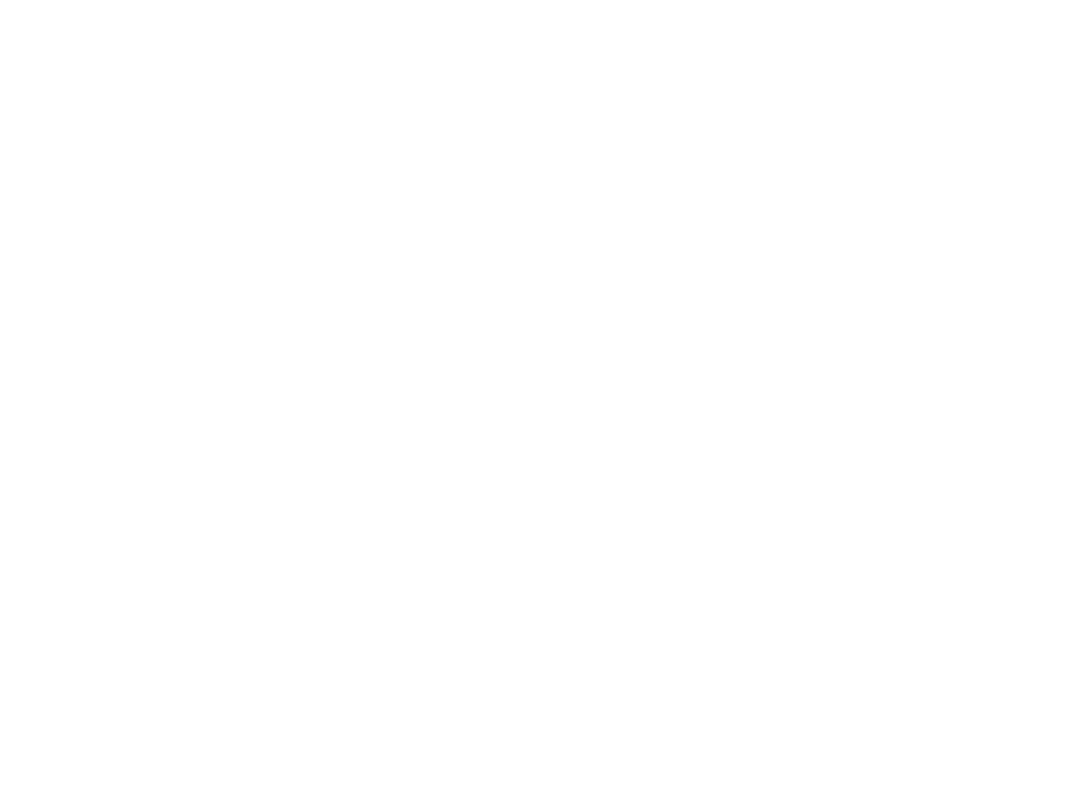
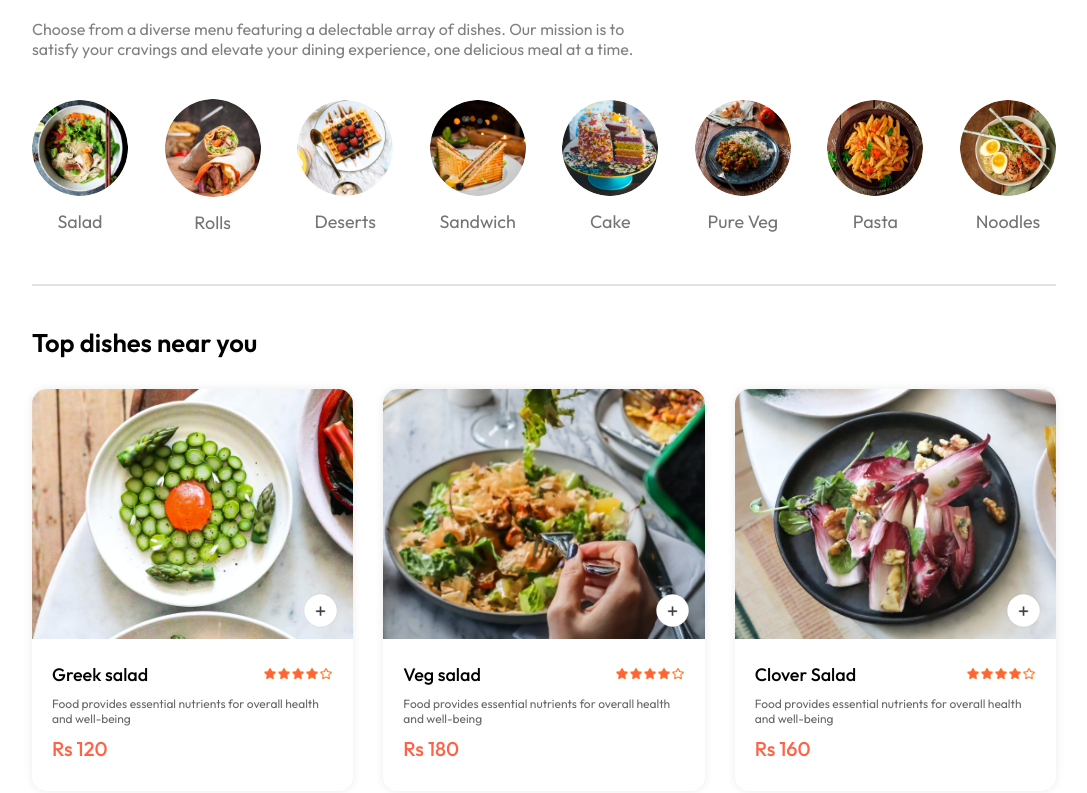
Before and after one commit to isujitkr/hungryhive, a React (Vite) app in the folder frontend/: page / in a window 1280 px wide. Shown: the part 618-1411 px from the top of the page, without its empty margins (96-1183 px from the left). Before the commit the page ends 800 px from the top, so only its background shows below. Built offline with nearby package versions, Linux system fonts and the light colour scheme.

Commit message:
explore menu and food display added

```diff
--- /dev/null
+++ b/frontend/src/components/ExploreMenu/ExploreMenu.css
@@ -0,0 +1,56 @@
+.explore-menu{
+    display: flex;
+    flex-direction: column;
+    gap: 20px;
+}
+
+.explore-menu h1{
+    color: #262626;
+    font-weight: 500;
+}
+
+.explore-menu-text{
+    max-width: 60%;
+    color: #808080;
+}
+
+.explore-menu-list{
+    display: flex;
+    justify-content: space-between;
+    align-items: center;
+    gap: 30px;
+    text-align: center;
+    margin: 20px 0px;
+    overflow-x: scroll;
+}
+
+.explore-menu-list::-webkit-scrollbar{
+    display: none;
+}
+
+.explore-menu-list-item img{
+    width: 7.5vw;
+    min-width: 80px;
+    cursor: pointer;
+    border-radius: 50%;
+    transition: 0.2s;
+}
+
+.explore-menu-list-item p{
+    margin-top: 10px;
+    color: #747474;
+    font-size: max(1.4vw, 16px);
+    cursor: pointer;
+}
+
+.explore-menu hr{
+    margin: 10px 0px;
+    height: 2px;
+    background-color: #e2e2e2;
+    border: none;
+}
+
+.explore-menu-list-item .active{
+    border: 4px solid tomato;
+    padding: 2px;
+}
--- /dev/null
+++ b/frontend/src/components/ExploreMenu/ExploreMenu.jsx
@@ -0,0 +1,25 @@
+import React from 'react';
+import './ExploreMenu.css';
+import { menu_list } from '../../assets/assets';
+
+const ExploreMenu = ({category,setCategory}) => {
+  return (
+      <div className='explore-menu' id='explore-menu'>
+          <h1>Explore our menu</h1>
+          <p className='explore-menu-text'>Choose from a diverse menu featuring a delectable array of dishes. Our mission is to satisfy your cravings and elevate your dining experience, one delicious meal at a time.</p>
+          <div className="explore-menu-list">
+              {menu_list.map((item,index) => {
+                  return (
+                      <div onClick={()=>{ setCategory(prev => prev===item.menu_name ? "All" : item.menu_name)}} key={index} className="explore-menu-list-item">
+                          <img className={category === item.menu_name ? "active" : ""} src={item.menu_image} alt="" />
+                          <p>{item.menu_name}</p>
+                      </div>
+                  )
+              })}
+          </div>
+          <hr/>
+    </div>
+  )
+}
+
+export default ExploreMenu
--- /dev/null
+++ b/frontend/src/components/FoodDisplay/FoodDisplay.css
@@ -0,0 +1,17 @@
+.food-display{
+    margin-top: 30px;
+}
+
+.food-display h2{
+    font-size: max(2vw, 24px);
+    font-weight: 600;
+}
+
+.food-display-list{
+    display: grid;
+    grid-template-columns: repeat(auto-fill,minmax(240px
+    ,1fr));
+    margin-top: 30px;
+    gap: 30px;
+    row-gap: 50px;
+}
--- /dev/null
+++ b/frontend/src/components/FoodDisplay/FoodDisplay.jsx
@@ -0,0 +1,34 @@
+import React, { useContext } from 'react';
+import './FoodDisplay.css';
+import { StoreContext } from '../../context/StoreContext';
+import FoodItem from '../FoodItem/FoodItem';
+
+const FoodDisplay = ({category}) => {
+        const { food_list } = useContext(StoreContext);
+    return (
+
+        <div className='food-display' id='food-display'>
+            <h2>Top dishes near you</h2>
+            <div className="food-display-list">
+                {food_list.map((item, index) => {
+
+                    if (category === "All" || category === item.category) {
+                        return (
+                          <FoodItem
+                            key={index}
+                            id={item._id}
+                            name={item.name}
+                            description={item.description}
+                            price={item.price}
+                            image={item.image}
+                          />
+                        );
+                    }
+
+                })}
+            </div>
+    </div>
+  )
+}
+
+export default FoodDisplay;
--- /dev/null
+++ b/frontend/src/components/FoodItem/FoodItem.css
@@ -0,0 +1,75 @@
+.food-item{
+    width: 100%;
+    margin: auto;
+    border-radius: 15px;
+    box-shadow: 0px 0px 10px #00000015;
+    transition: 0.3s;
+    animation: fadeIn 1s;
+}
+
+.food-item-image{
+    width: 100%;
+    border-radius: 15px 15px 0px 0px;
+}
+
+.food-item-info{
+    padding: 20px;
+}
+
+.food-item-name-rating{
+    display: flex;
+    justify-content: space-between;
+    align-items: center;
+    margin-bottom: 10px;
+}
+
+.food-item-name-rating p{
+    font-size: 18px;
+    font-weight: 500;
+}
+
+.food-item-name-rating img{
+    width: 70px;
+}
+
+.food-item-desc{
+    color: #676767;
+    font-size: 12px;
+}
+
+.food-item-price{
+    color: tomato;
+    font-size: 20px;
+    font-weight: 500;
+    margin: 10px 0px;
+}
+
+.food-item-img-container{
+    position: relative
+}
+
+.food-item-img-container .add{
+    width: 35px;
+    position: absolute;
+    bottom: 15px;
+    right: 15px;
+    cursor: pointer;
+    border-radius: 50%;
+}
+
+.food-item-counter{
+    position: absolute;
+    bottom: 15px;
+    right: 15px;
+    display: flex;
+    align-items: center;
+    gap: 10px;
+    padding: 6px;
+    border-radius: 50px;
+    background-color: white;
+
+}
+
+.food-item-counter img{
+    width: 30px;
+}
--- /dev/null
+++ b/frontend/src/components/FoodItem/FoodItem.jsx
@@ -0,0 +1,35 @@
+import React, { useContext } from 'react';
+import './FoodItem.css';
+import { assets } from '../../assets/assets';
+import { StoreContext } from '../../context/StoreContext';
+
+const FoodItem = ({ id, name, price, description, image }) => {
+
+    const { cartItems, addToCart, removeFromCart } = useContext(StoreContext);
+  return (
+      <div className='food-item'>
+          <div className="food-item-img-container">
+              <img className='food-item-image' src={image} alt="" />
+              {
+                  !cartItems[id]
+                      ? <img className='add' onClick={()=> addToCart(id)} src={assets.add_icon_white} />
+                      : <div className='food-item-counter'>
+                          <img onClick={()=> removeFromCart(id)} src={assets.remove_icon_red} alt="" />
+                          <p>{cartItems[id]}</p>
+                          <img onClick={()=> addToCart(id)} src={assets.add_icon_green} alt="" />
+                      </div>
+              }
+          </div>
+          <div className="food-item-info">
+              <div className="food-item-name-rating">
+                  <p>{name}</p>
+                  <img src={assets.rating_starts} alt="" />
+              </div>
+              <p className="food-item-desc">{description}</p>
+              <p className="food-item-price">Rs {price}</p>
+          </div>
+    </div>
+  )
+}
+
+export default FoodItem
--- a/frontend/src/components/Header/Header.css
+++ b/frontend/src/components/Header/Header.css
@@ -15,7 +15,7 @@
     max-width: 50%;
     bottom: 10%;
     left: 6vw;
-    animation: fadeIn 3sk;
+    animation: fadeIn 3s;
 }
 
 .header-contents h2{
--- /dev/null
+++ b/frontend/src/context/StoreContext.jsx
@@ -0,0 +1,41 @@
+import { createContext, useEffect, useState } from "react";
+import { food_list } from "../assets/assets";
+
+export const StoreContext = createContext(null);
+
+const StoreContextProvider = (props) => {
+
+    const [cartItems, setCartItems] = useState({});
+
+    const addToCart = (itemId) => {
+        if (!cartItems[itemId]) {
+            setCartItems((prev) => ({ ...prev, [itemId]: 1 }))
+        }
+        else {
+            setCartItems((prev)=>({...prev,[itemId]:prev[itemId] + 1}))
+        }
+    }
+
+    const removeFromCart = () => {
+        setCartItems((prev) =>({...prev, [itemId]:prev[itemId] - 1}))
+    }
+
+    useEffect(() => {
+        console.log(cartItems);
+    },[cartItems])
+    const contextValue = {
+        food_list,
+        cartItems,
+        setCartItems,
+        addToCart,
+        removeFromCart
+    };
+
+    return (
+        <StoreContext.Provider value ={contextValue}>
+            {props.children}
+        </StoreContext.Provider>
+    )
+}
+
+export default StoreContextProvider;
--- a/frontend/src/main.jsx
+++ b/frontend/src/main.jsx
@@ -3,9 +3,12 @@ import ReactDOM from 'react-dom/client'
 import App from './App.jsx'
 import './index.css'
 import {BrowserRouter} from 'react-router-dom'
+import StoreContextProvider from './context/StoreContext.jsx'
 
 ReactDOM.createRoot(document.getElementById('root')).render(
   <BrowserRouter>
-    <App />
+    <StoreContextProvider>
+      <App />
+    </StoreContextProvider>
   </BrowserRouter>,
 )
--- a/frontend/src/pages/Home/Home.jsx
+++ b/frontend/src/pages/Home/Home.jsx
@@ -1,11 +1,17 @@
-import React from 'react';
+import React, { useState } from 'react';
 import './Home.css';
 import Header from '../../components/Header/Header';
+import ExploreMenu from '../../components/ExploreMenu/ExploreMenu';
+import FoodDisplay from '../../components/FoodDisplay/FoodDisplay';
 
 const Home = () => {
+
+  const [category, setCategory] = useState("All");
   return (
     <div>
-      <Header/>
+      <Header />
+      <ExploreMenu category={category} setCategory={setCategory} />
+      <FoodDisplay category={category } />
     </div>
   )
 }
```
Also changed, not shown: frontend/src/assets/assets.js (+32 -32 lines).
